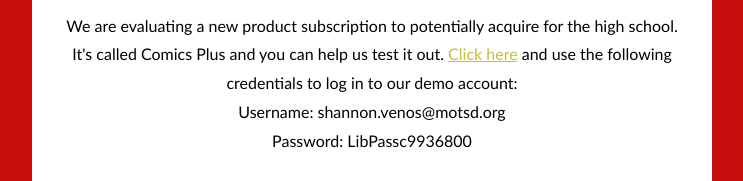
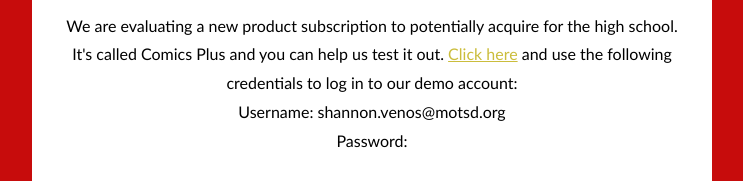
Before and after one commit to srvenos/srvenos.github.io, a plain HTML site: page index.html in a window 1280 px wide. Shown: the part 1194-1375 px from the top of the page, without its empty margins (268-1011 px from the left). Drawn offline with Linux system fonts and the light colour scheme; a web font is replaced by a local one.

Commit message:
Update index.html

```diff
--- a/index.html
+++ b/index.html
@@ -219,7 +219,7 @@
 																	<p style="margin: 0; word-break: break-word;">We are
 evaluating a new product subscription to potentially acquire for the
 high school. It's called Comics Plus and you can help us test it out. <a href="https://login.librarypass.com/?library=lpteenyademo" target="_blank" style="text-decoration: underline; color: #cbbd3c;" rel="noopener">Click here</a> and use the following credentials to log in to our demo account:</p>
-																	<p style="margin: 0; word-break: break-word;">Username: shannon.venos@motsd.org<br>Password: LibPassc9936800</p>
+																	<p style="margin: 0; word-break: break-word;">Username: shannon.venos@motsd.org<br>Password: </p>
 																	<p style="margin: 0; word-break: break-word;">&nbsp;</p>
 																	<p style="margin: 0; word-break: break-word;">Try it out and make sure to give us your thoughts <a href="https://docs.google.com/forms/d/e/1FAIpQLSdpAfEjgTi4wxwkQspp4UvKaeiydUBcnjK-jUYbdgyZ5UrpKQ/viewform?usp=sf_link" target="_blank" style="text-decoration: underline; color: #cbbd3c;" rel="noopener">here</a>. This demo account will only be available until 11/5/24, so check it out as soon as possible.</p>
 																	<p style="margin: 0; word-break: break-word;">&nbsp;</p>
```
